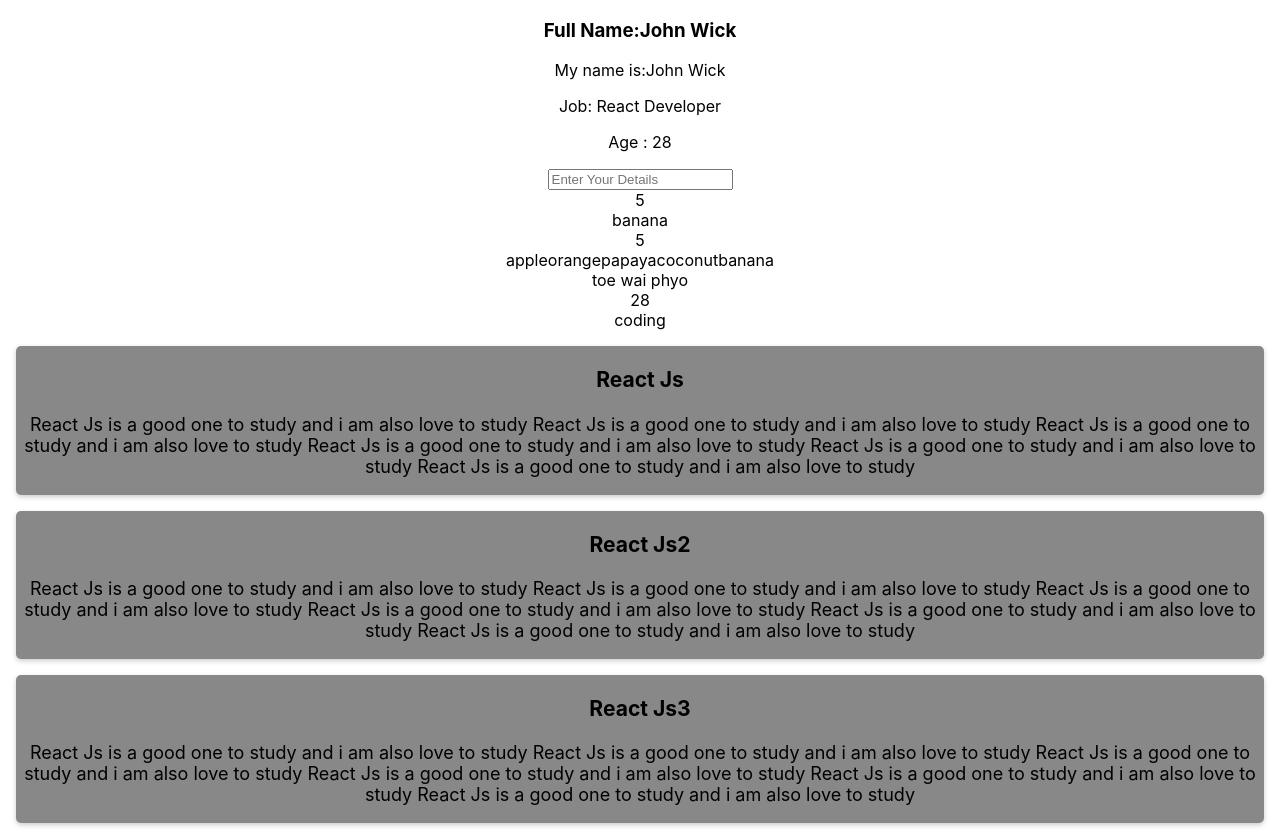
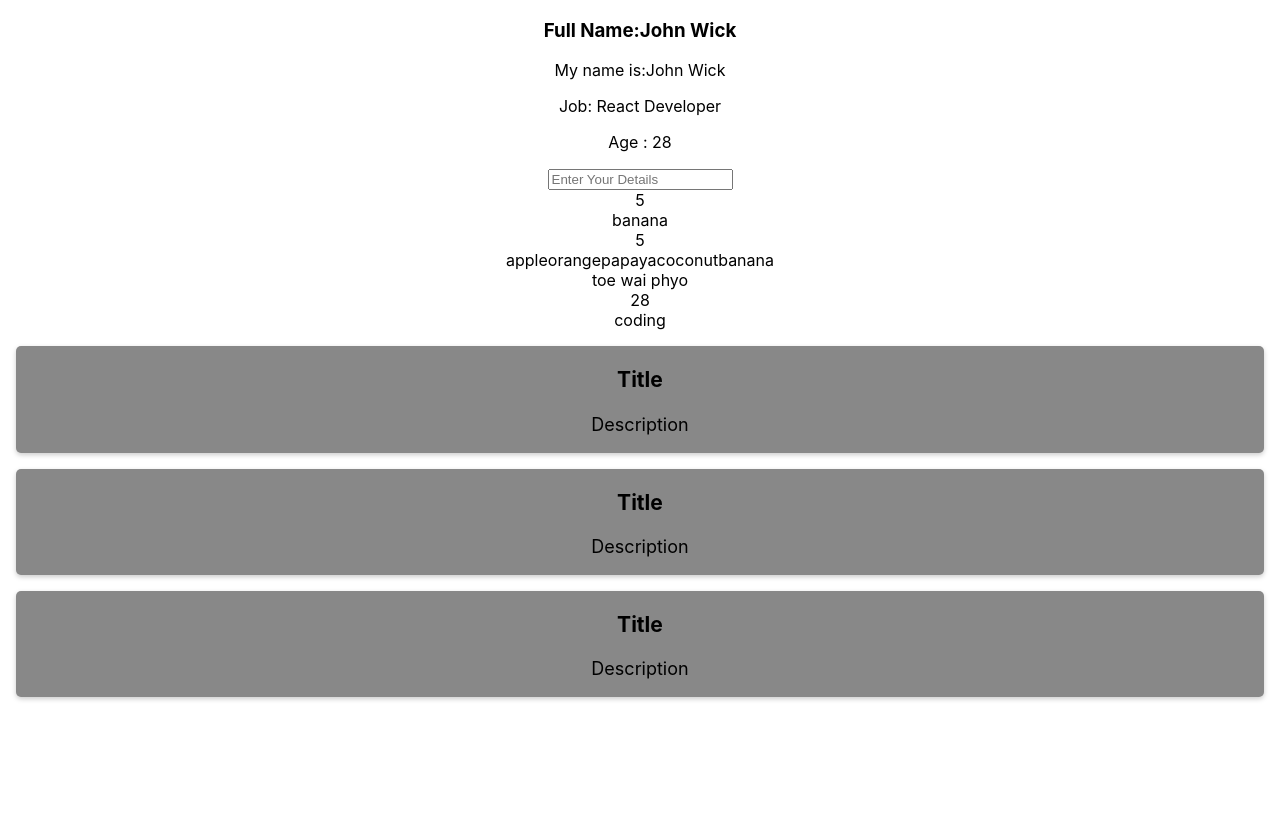
Before and after one commit to toewaiphyo/reacttesting, a React (Create React App) app: page / in a window 1280 px wide. After the commit the page ends 800 px from the top, so only its background shows below. Built offline with nearby package versions, Linux system fonts and the light colour scheme.

Commit message:
components testing

```diff
--- a/src/App.js
+++ b/src/App.js
@@ -1,5 +1,6 @@
 
 import './App.css';
+import Card from './card';
 
 function App() {
   const firstname="John";
@@ -40,10 +41,7 @@
     const card=arrh.map((item,pos)=>{
       console.log(item);
       return(
-        <div className='tested' key={item.id}>
-          <h3>{item.title}</h3>
-          <p>{item.description}</p>
-        </div>
+          <Card key={pos}/>
       )
     });
 
--- /dev/null
+++ b/src/card.js
@@ -0,0 +1,11 @@
+import React from "react";
+import './App.css';
+
+const Card=()=>{
+    return(
+    <div className='tested'>
+    <h3>Title</h3>
+    <p>Description</p>
+  </div>)
+}
+export default Card
```
